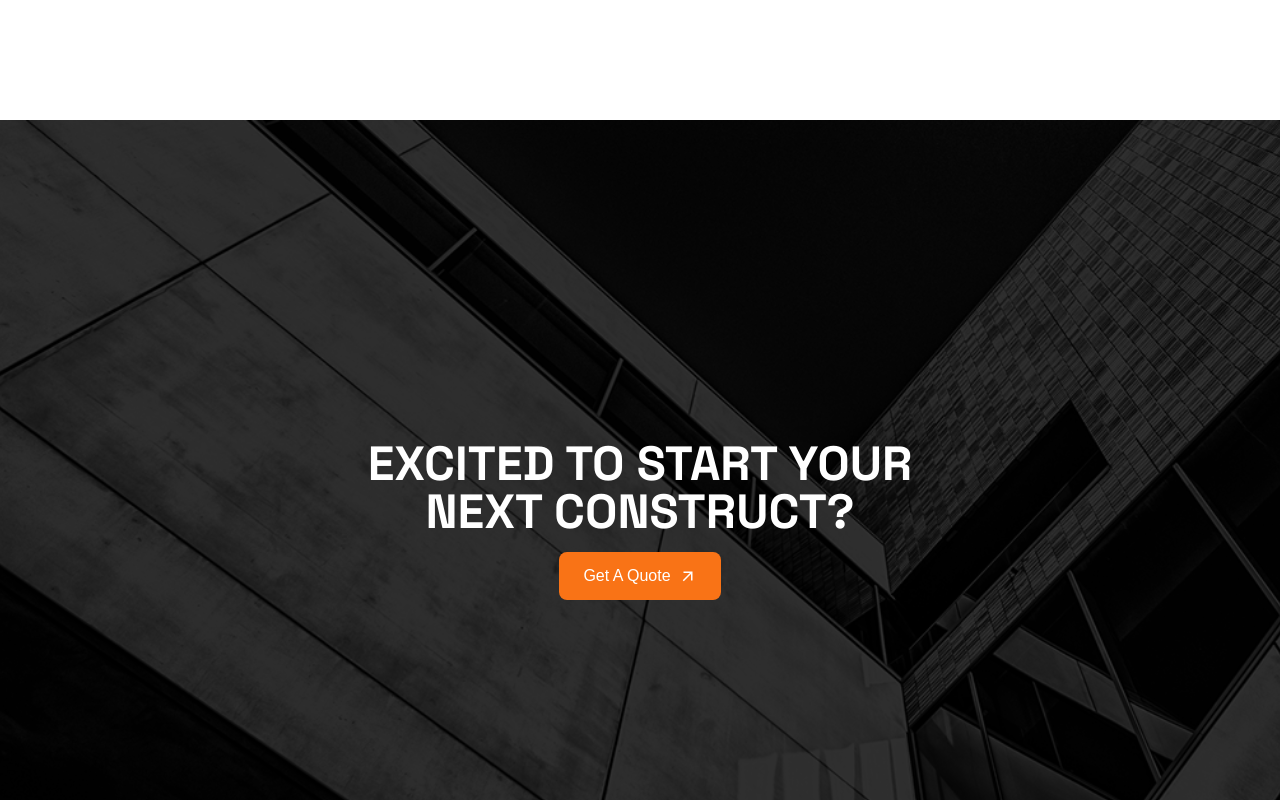
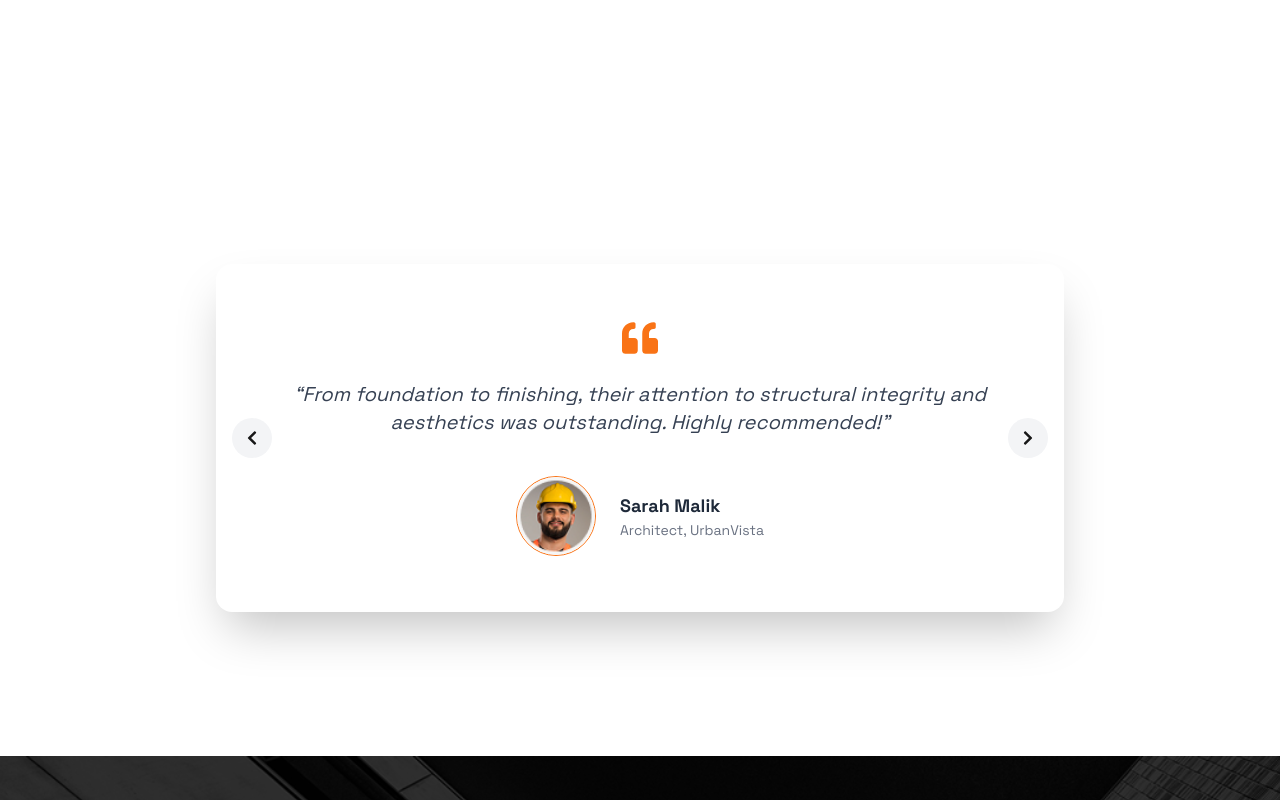
Before and after one commit to tanvirgeek/structa, a Next.js app: page /about in a window 1280 px wide. Shown: the part 3720-4520 px from the top of the page. Built offline with nearby package versions, Linux system fonts and the light colour scheme; a web font is replaced by a local one.

Commit message:
Testimonial Slider

```diff
--- a/src/app/about/page.tsx
+++ b/src/app/about/page.tsx
@@ -1,6 +1,7 @@
 import AboutDescription from "@/components/AboutDescription";
 import AboutHero from "@/components/AboutHero";
 import AboutImage from "@/components/AboutImage";
+import AboutSlider from "@/components/ClientRecommendationSlider";
 import AboutUsMiddle from "@/components/AboutUsMiddle";
 import ExcitedToStart from "@/components/ExcitedToStart";
 import ExpertTeam from "@/components/ExpertTeam";
@@ -15,6 +16,7 @@ const About = () => {
       <AboutDescription />
       <AboutUsMiddle />
       <ExpertTeam />
+      <AboutSlider />
       <ExcitedToStart />
       <Footer />
     </div>
--- /dev/null
+++ b/src/components/ClientRecommendationSlider.tsx
@@ -0,0 +1,117 @@
+"use client";
+
+import { useEffect, useState } from "react";
+import Image from "next/image";
+import { FaChevronLeft, FaChevronRight, FaQuoteLeft } from "react-icons/fa";
+
+const testimonials = [
+  {
+    id: 1,
+    image: "/profile1.png",
+    name: "Engr. Ahsan Rahman",
+    designation: "Project Manager, BuildWell Ltd.",
+    recommendation:
+      "Working with this construction team was a game changer. They delivered our commercial project ahead of schedule with zero compromise on quality.",
+  },
+  {
+    id: 2,
+    image: "/profile2.png",
+    name: "Sarah Malik",
+    designation: "Architect, UrbanVista",
+    recommendation:
+      "From foundation to finishing, their attention to structural integrity and aesthetics was outstanding. Highly recommended!",
+  },
+];
+
+export default function ClientRecommendationSlider() {
+  const [index, setIndex] = useState(0);
+  const [hasMounted, setHasMounted] = useState(false);
+  const [isHovered, setIsHovered] = useState(false);
+
+  const nextSlide = () => {
+    setIndex((prevIndex) => (prevIndex + 1) % testimonials.length);
+  };
+
+  const prevSlide = () => {
+    setIndex(
+      (prevIndex) => (prevIndex - 1 + testimonials.length) % testimonials.length
+    );
+  };
+
+  useEffect(() => {
+    setHasMounted(true);
+  }, []);
+
+  useEffect(() => {
+    if (!hasMounted || isHovered) return;
+
+    const interval = setInterval(() => {
+      nextSlide();
+    }, 5000);
+
+    return () => clearInterval(interval);
+  }, [hasMounted, isHovered]);
+
+  if (!hasMounted) return null;
+
+  const testimonial = testimonials[index];
+
+  return (
+    <div className="app-section">
+      <div className="max-w-4xl mx-auto py-16 px-6 text-center">
+        <div
+          className="relative bg-white shadow-2xl rounded-2xl px-10 py-14"
+          onMouseEnter={() => setIsHovered(true)}
+          onMouseLeave={() => setIsHovered(false)}
+        >
+          {/* Top Icon */}
+          <div className="text-primary text-4xl mb-6">
+            <FaQuoteLeft className="mx-auto" />
+          </div>
+
+          {/* Recommendation */}
+          <p className="text-xl italic text-gray-700 mb-10 max-w-3xl mx-auto">
+            “{testimonial.recommendation}”
+          </p>
+
+          {/* Client Info */}
+          <div className="flex items-center justify-center gap-6">
+            <div className="w-20 h-20 relative rounded-full overflow-hidden border border-primary">
+              <Image
+                src={testimonial.image}
+                alt={testimonial.name}
+                fill
+                className="object-cover"
+              />
+            </div>
+            <div className="text-left">
+              <h4 className="text-lg font-bold text-gray-800">
+                {testimonial.name}
+              </h4>
+              <p className="text-sm text-gray-500">{testimonial.designation}</p>
+            </div>
+          </div>
+
+          {/* Arrows */}
+          <div className="absolute left-4 top-1/2 -translate-y-1/2">
+            <button
+              onClick={prevSlide}
+              className="p-3 bg-gray-100 rounded-full hover:bg-gray-200 transition"
+            >
+              <FaChevronLeft />
+            </button>
+          </div>
+
+          <div className="absolute right-4 top-1/2 -translate-y-1/2">
+            <button
+              onClick={nextSlide}
+              className="p-3 bg-gray-100 rounded-full hover:bg-gray-200 transition"
+            >
+              <FaChevronRight />
+            </button>
+          </div>
+        </div>
+      </div>
+    </div>
+  );
+}
```
